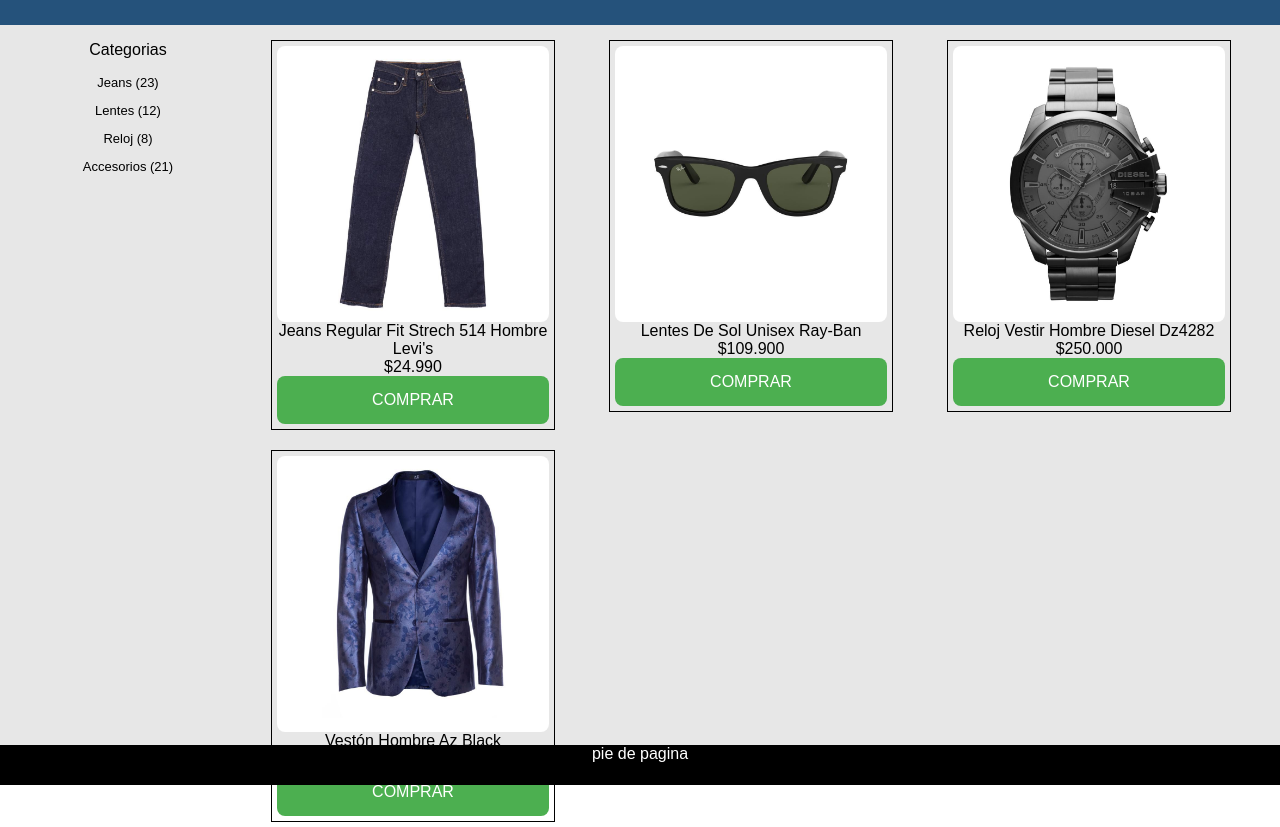
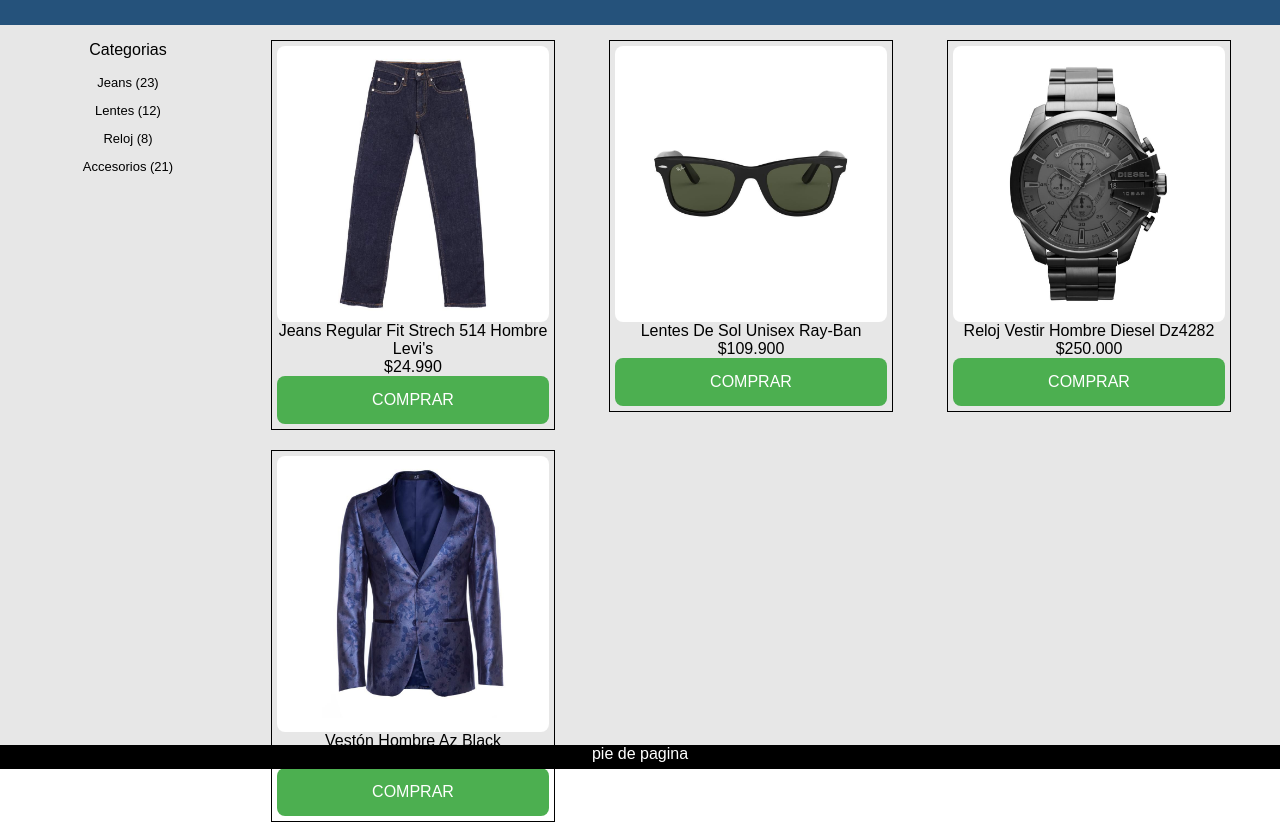
Before and after one commit to AlfredoArredondoV/desafio_css_02, a plain HTML site: page index.html in a window 1280 px wide. Shown: the part 55-882 px from the top of the page. Drawn offline with Linux system fonts and the light colour scheme.

Commit message:
2022092902

```diff
--- a/assets/css/style.css
+++ b/assets/css/style.css
@@ -34,7 +34,7 @@
 footer{
     grid-area: footer;
     background-color: #000;
-    height: 5vh;
+    height: 3vh;
     width: 100vw;
     color: #fff;
     text-align: center;
```
